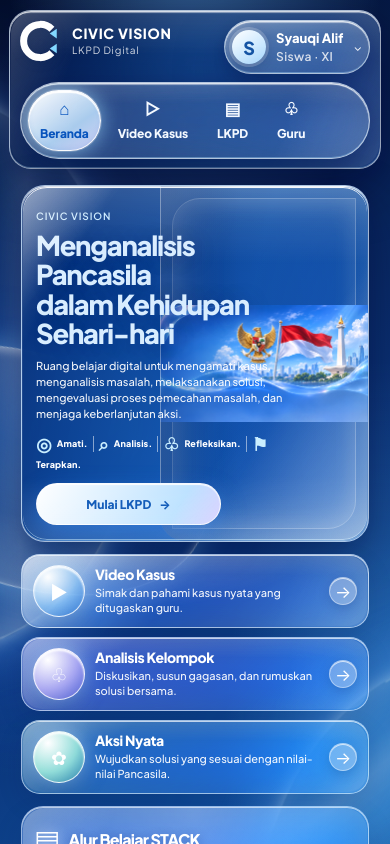
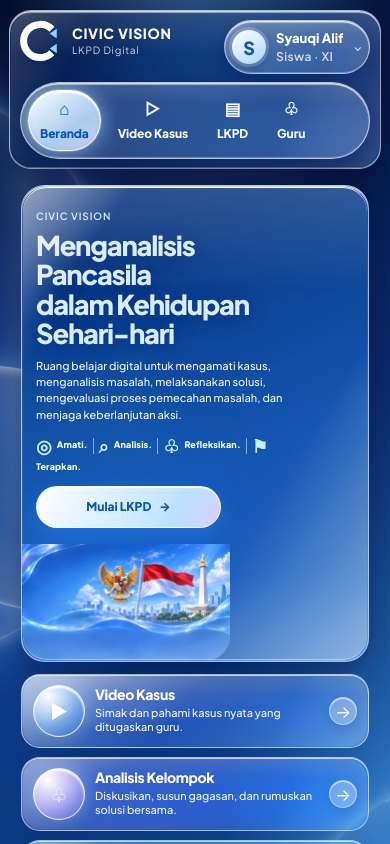
Before and after one commit to syauqigntg-art/civic-vision, a Next.js app: page / in a window 390 px wide. Shown: the top 844 px of the page. Built offline with nearby package versions, Linux system fonts and the light colour scheme; no server answers.

Commit message:
fix(student): stack mobile hero illustration below copy

```diff
--- a/app/globals.css
+++ b/app/globals.css
@@ -1546,33 +1546,34 @@ button,.student-cta,.cv-navbar .cv-nav-link{min-height:44px}
 @media(max-width:700px){
   .student-dashboard{gap:12px}
   .student-hero{
-    display:block;
+    display:flex;
+    flex-direction:column;
     min-height:0;
     position:relative;
     border-radius:24px;
     isolation:isolate;
-    background:linear-gradient(105deg,rgba(4,42,113,.94) 0%,rgba(23,94,181,.84) 58%,rgba(38,112,194,.56) 100%);
+    background:linear-gradient(155deg,rgba(4,42,113,.94) 0%,rgba(23,94,181,.84) 58%,rgba(38,112,194,.66) 100%);
   }
   .student-hero-copy{
     position:relative;
     z-index:3;
     width:100%;
     max-width:none;
-    padding:20px 18px 18px;
+    padding:19px 18px 12px;
   }
   .student-eyebrow{font-size:10px;letter-spacing:.09em}
   .student-hero h1{
-    max-width:78%;
+    max-width:100%;
     margin:7px 0 9px;
     font-size:clamp(25px,6.8vw,30px);
     line-height:1.08;
     letter-spacing:-.045em;
   }
   .student-hero p{
-    max-width:74%;
+    max-width:100%;
     margin:0 0 10px;
     font-size:12px;
-    line-height:1.45;
+    line-height:1.48;
   }
   .student-hero-motto{
     position:relative;
@@ -1580,10 +1581,10 @@ button,.student-cta,.cv-navbar .cv-nav-link{min-height:44px}
     display:flex;
     flex-wrap:wrap;
     gap:4px 7px;
-    max-width:76%;
+    max-width:100%;
     margin:0 0 12px;
     font-size:10px;
-    line-height:1.35;
+    line-height:1.4;
   }
   .student-cta{
     position:relative;
@@ -1594,34 +1595,28 @@ button,.student-cta,.cv-navbar .cv-nav-link{min-height:44px}
     font-size:12px;
   }
   .student-hero-art{
-    position:absolute;
+    position:relative;
     z-index:1;
-    top:0;
-    right:0;
-    bottom:0;
-    width:58%;
+    inset:auto;
+    width:100%;
+    height:auto;
     min-height:0;
+    aspect-ratio:1672 / 941;
     overflow:hidden;
-    background:linear-gradient(90deg,rgba(4,42,113,.18),rgba(4,42,113,0));
+    background:linear-gradient(180deg,rgba(147,207,255,.10),rgba(4,42,113,.08));
     pointer-events:none;
   }
   .student-hero-art>.hero-image{
-    position:absolute;
-    inset:0;
+    position:relative;
+    inset:auto;
+    display:block;
     width:100%;
-    height:100%;
+    height:auto;
     object-fit:contain;
-    object-position:right center;
+    object-position:center;
     filter:saturate(1.04) contrast(1.02);
   }
-  .student-hero-art:after{
-    content:"";
-    position:absolute;
-    inset:0;
-    z-index:2;
-    background:linear-gradient(90deg,rgba(4,42,113,.4),transparent 38%);
-    pointer-events:none;
-  }
+  .student-hero-art:after{display:none}
   .student-hero-art>.hero-art-caption{display:none}
   .student-feature-grid{grid-template-columns:1fr;gap:9px}
   .student-feature-card{
```
